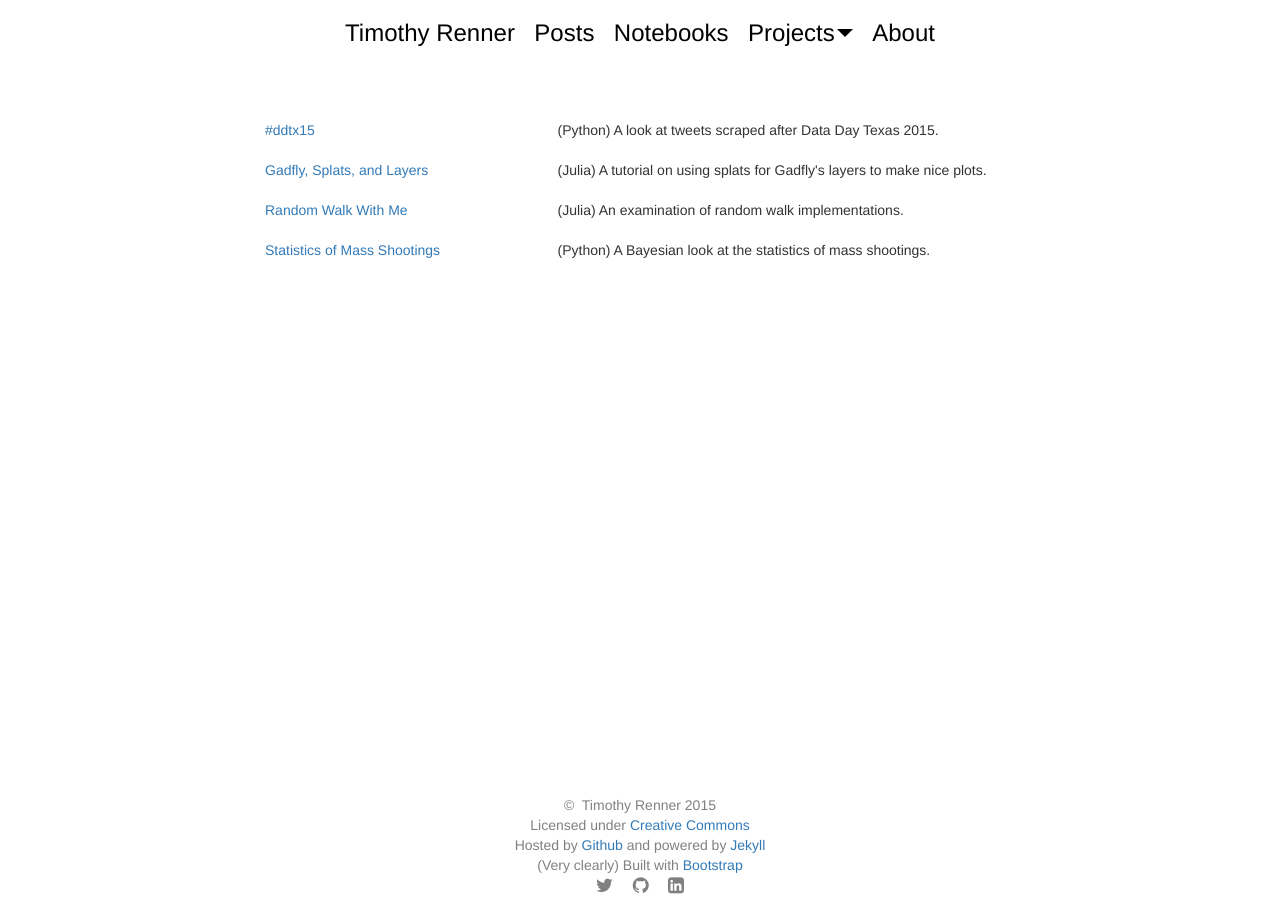
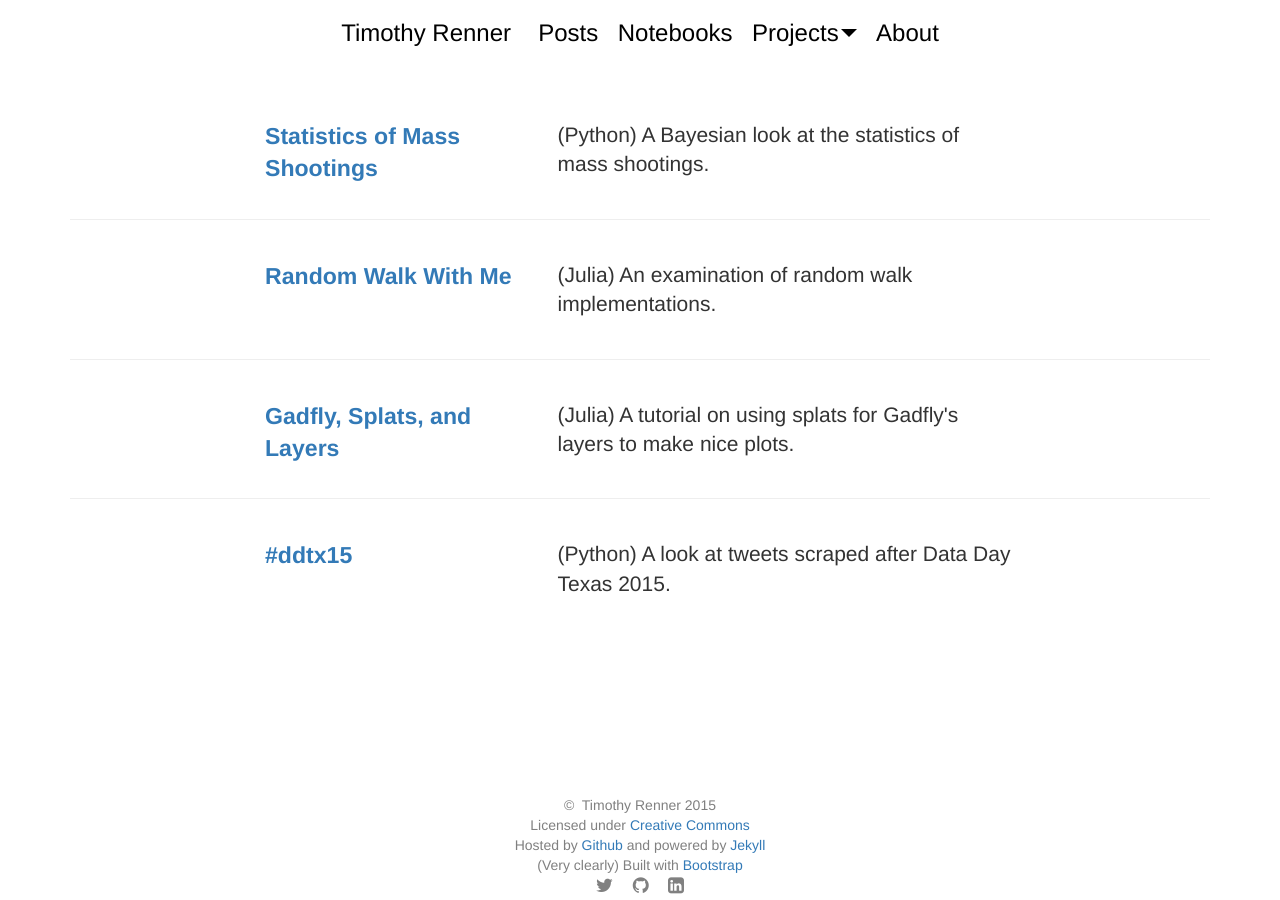
Before and after one commit to timothyrenner/timothyrenner.github.io, a Jekyll site: the page built from notebooks/index.html, in a window 1280 px wide. Built offline with Jekyll 4.4.1, drawn with Linux system fonts in a browser that asks for light colours; nearby versions of some CDN libraries.

Commit message:
Restyle complete.

```diff
--- a/_includes/navbar.html
+++ b/_includes/navbar.html
@@ -11,7 +11,7 @@
         <div class="collapse navbar-collapse" id="navbar-collapse-id">
             <ul class="nav navbar-nav">
                 <li><h3><a class="nav-link" href="/">Timothy Renner</a></h3></li>
-                <li>&nbsp;&nbsp;&nbsp;&nbsp;&nbsp;</li>
+                <li>&nbsp;&nbsp;&nbsp;&nbsp;&nbsp;&nbsp;&nbsp;</li>
                 <li><h3><a class="nav-link" href="{{ site.url }}/posts/">Posts</a><h3></li>
                 <li>&nbsp;&nbsp;&nbsp;&nbsp;&nbsp;</li>
                 <li><h3><a class="nav-link" href="{{ site.url }}/notebooks/">Notebooks</a></h3></li>
--- a/css/style.css
+++ b/css/style.css
@@ -25,12 +25,7 @@ footer {
   margin: 0 auto -90px;
   padding: 0 0 60px;
 }
-.caret {
-    border-left: 8px solid transparent;
-    border-right: 8px solid transparent;
-    border-top: 8px solid #000000;
-    padding-bottom: 3px;
-}
+
 /* Centers the navbar.
     See http://stackoverflow.com/questions/18777235/
       center-content-in-responsive-bootstrap-navbar
@@ -102,6 +97,19 @@ a.nav-link-gray:active
     box-shadow: none;
 }
 
+.caret {
+    border-left: 8px solid transparent;
+    border-right: 8px solid transparent;
+    border-top: 8px solid #000000;
+    padding-bottom: 3px;
+}
+
+/* misc */
+.notebook-title {
+    font-weight: bold;
+    font-size: 165%;
+}
+
 .bottom-pad {
     margin-bottom: 0.75cm
 }
@@ -126,6 +134,8 @@ a.nav-link-gray:active
 .pointer-only {
     cursor:pointer
 }
+
+/* code panels */
 .panel-heading div:after {
     font-family:'Glyphicons Halflings';
     content:"\e114";
--- a/notebooks/index.html
+++ b/notebooks/index.html
@@ -6,37 +6,40 @@ title: timothyrenner.github.io
 <div class="container">
     <div class="row">
         <div class="col-md-offset-2 col-md-3">
-            <a href="/notebooks/ddtx15/ddtx15.ipynb" download="ddtx15.ipynb">#ddtx15</a>
-        </div> <!-- Link column. -->
+            <a class="lead notebook-title" href="/notebooks/mass_shootings/mass_shootings.ipynb" download="mass_shootings.ipynb">Statistics of Mass Shootings</a>
+        </div>
         <div class="col-md-5">
-            (Python) A look at tweets scraped after Data Day Texas 2015.
-        </div> <!-- Description col. -->
-    </div> <!-- Row -->
+            <p class="lead">(Python) A Bayesian look at the statistics of mass shootings.</p>
+        </div>
+    </div>
+    <hr>
     <br>
     <div class="row">
         <div class="col-md-offset-2 col-md-3">
-            <a href="/notebooks/gadfly-splats-and-layers/gadfly-splats-and-layers.ipynb" download="gadfly-splats-and-layers.ipynb">Gadfly, Splats, and Layers</a>
+            <a class="lead notebook-title" href="/notebooks/random-walk-with-me/random-walk-with-me.ipynb" download="random-walk-with-me.ipynb">Random Walk With Me</a>
         </div> <!-- Link column -->
         <div class="col-md-5">
-            (Julia) A tutorial on using splats for Gadfly's layers to make nice plots.
+            <p class="lead">(Julia) An examination of random walk implementations.</p>
         </div>
     </div>
+    <hr>
     <br>
     <div class="row">
         <div class="col-md-offset-2 col-md-3">
-            <a href="/notebooks/random-walk-with-me/random-walk-with-me.ipynb" download="random-walk-with-me.ipynb">Random Walk With Me</a>
+            <a class="lead notebook-title" href="/notebooks/gadfly-splats-and-layers/gadfly-splats-and-layers.ipynb" download="gadfly-splats-and-layers.ipynb">Gadfly, Splats, and Layers</a>
         </div> <!-- Link column -->
         <div class="col-md-5">
-            (Julia) An examination of random walk implementations.
+            <p class="lead">(Julia) A tutorial on using splats for Gadfly's layers to make nice plots.</p>
         </div>
     </div>
+    <hr>
     <br>
     <div class="row">
         <div class="col-md-offset-2 col-md-3">
-            <a href="/notebooks/mass_shootings/mass_shootings.ipynb" download="mass_shootings.ipynb">Statistics of Mass Shootings</a>
-        </div>
+            <a class="lead notebook-title" href="/notebooks/ddtx15/ddtx15.ipynb" download="ddtx15.ipynb">#ddtx15</a>
+        </div> <!-- Link column. -->
         <div class="col-md-5">
-            (Python) A Bayesian look at the statistics of mass shootings.
-        </div>
-    </div>
+            <p class="lead">(Python) A look at tweets scraped after Data Day Texas 2015.</p>
+        </div> <!-- Description col. -->
+    </div> <!-- Row -->
 </div> <!-- Main container. -->
--- a/profanitypowerindex/20150806-foxnews/js/setup.js
+++ b/profanitypowerindex/20150806-foxnews/js/setup.js
@@ -290,7 +290,7 @@ function hbar(d3, id, data, start, stop, width, height, maxVal, color) {
     var lowerWidthThreshold = 0.25;
     bars.append("rect")
        .attr("class","bar")
-       .attr("x", function(d) { return xScale(d.count); })
+       .attr("x", function(d) { return xScale(d.count) - 5; }) // -5 for douche.
        .attr("width", function(d) { return width - xScale(d.count); })
        .attr("y", function(d) { return yScale(d.word); })
        .attr("height", function(d) { return yScale.rangeBand(); })
@@ -322,7 +322,7 @@ function hbar(d3, id, data, start, stop, width, height, maxVal, color) {
         .attr("class",id + "-svg-text noselect")
         .attr("x",
             function(d) { return ((d.count/maxVal) >= lowerWidthThreshold) ?
-                                 xScale(d.count) + 5 : xScale(d.count) - 5; })
+                                 xScale(d.count) + 5 : xScale(d.count) - 10; })
         .attr("y",
             function(d) { return yScale(d.word) + yScale.rangeBand()/1.35; })
         .text(function(d) { return d.count.toLocaleString(); })
@@ -343,7 +343,7 @@ function hbar(d3, id, data, start, stop, width, height, maxVal, color) {
     // Draw the axis.
     svg.append("g")
        .attr("class", "y-axis")
-       .attr("transform","translate(" + (width-5) + ",0)")
+       .attr("transform","translate(" + (width-10) + ",0)") // -10 for douche
        .call(yAxis)
        .select("path")
        .attr('fill','none')
```
Also changed, not shown: about/index.html (+10 -11 lines), profanitypowerindex/20150806-foxnews/index.html (+7 -1 lines).
